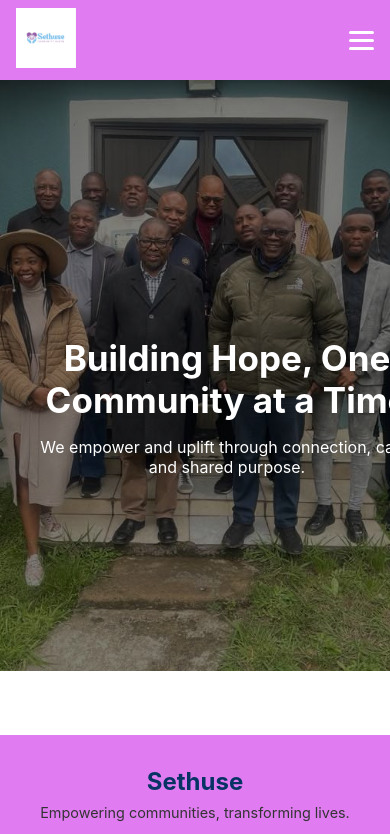
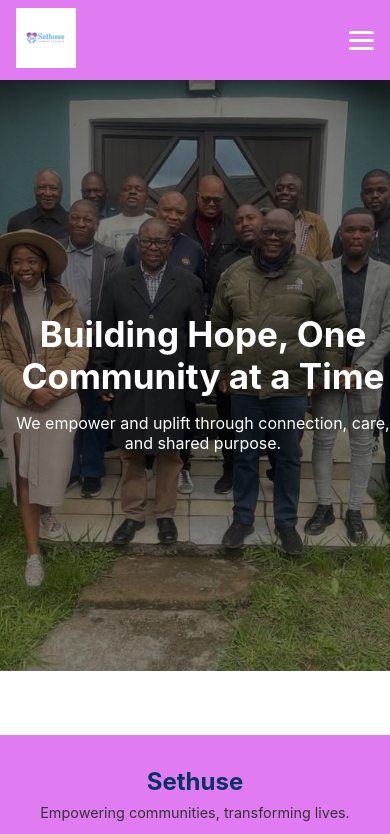
Before and after one commit to SmaSema/sethuse-website, a React (Create React App) app: page /about in a window 390 px wide. Shown: the top 834 px of the page. Built offline with nearby package versions, Linux system fonts and the light colour scheme.

Commit message:
15th  commit

```diff
--- a/src/components/AboutUs_page/HeroAbout.css
+++ b/src/components/AboutUs_page/HeroAbout.css
@@ -33,3 +33,11 @@
   z-index: 2;
   margin: 0.5rem 0;
 }
+
+/* Responsive padding for mobile */
+@media (max-width: 768px) {
+  .hero .overlay {
+    padding: 0.5rem;
+    margin-right: 60px;
+}
+}
```
